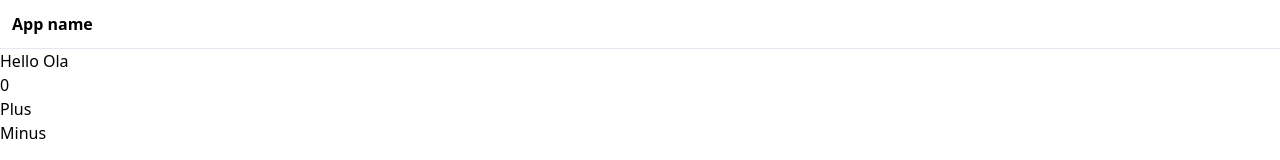
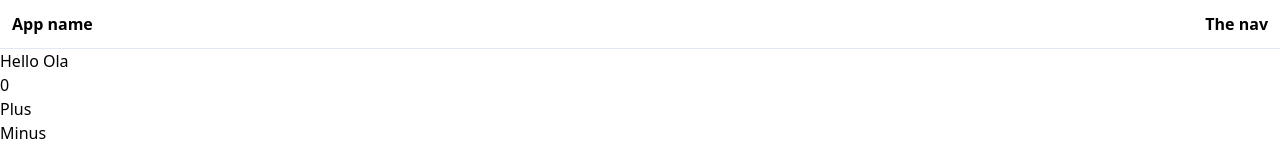
Before and after one commit to kveola13/bug-free-octo-winner, a React (Create React App) app in the folder react/learning-react/: page / in a window 1280 px wide. Shown: the top 160 px of the page. Built offline with nearby package versions, Linux system fonts and the light colour scheme.

Commit message:
fix to nav

```diff
--- a/react/learning-react/src/Components/Navigation.js
+++ b/react/learning-react/src/Components/Navigation.js
@@ -1,9 +1,11 @@
 import React from "react"
+import { FontAwesomeIcon } from "@fortawesome/react-fontawesome"
+import { faBars } from "@fortawesome/free-solid-svg-icons"
 
 function Navigation () {
     return(
     <nav>
-
+        The nav
     </nav>
     )
 }
```
